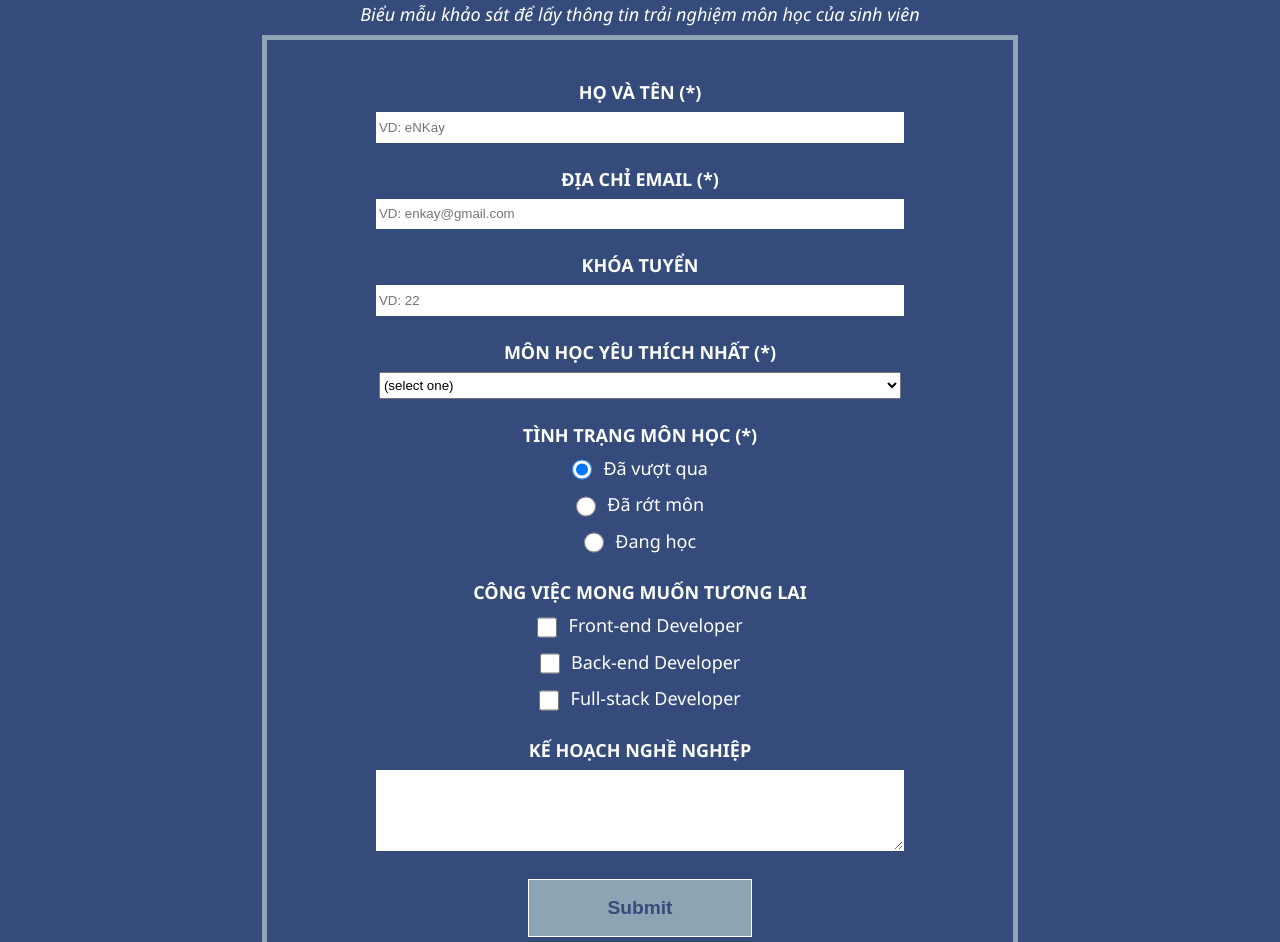
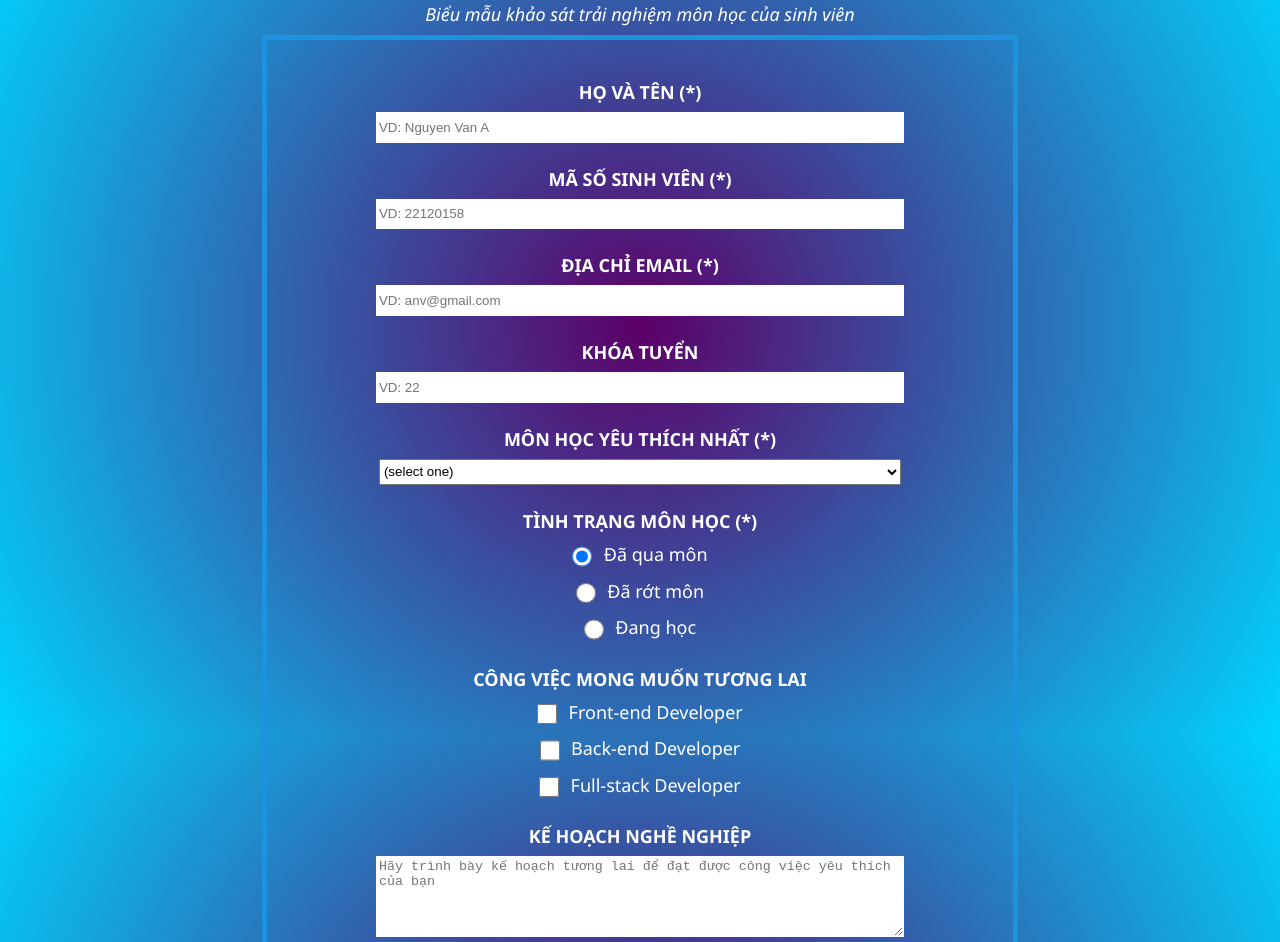
Before and after one commit to OriginalNVK/Front-end-FreeCodeCamp, a plain HTML site: page 1-ResponsiveWeb/PRJ1-SurveyForm/index.html in a window 1280 px wide. Shown: the part 83-1025 px from the top of the page. Drawn offline with Linux system fonts and the light colour scheme.

Commit message:
Complete surveyForm

```diff
--- a/1-ResponsiveWeb/PRJ1-SurveyForm/index.html
+++ b/1-ResponsiveWeb/PRJ1-SurveyForm/index.html
@@ -3,25 +3,29 @@
   <head>
     <meta charset="UTF-8"/>
     <meta name="viewport" content="width=device-width, initial-scale=1.0"/>
-    <title>Original NVK Survey Form</title>
+    <title>NVK Survey Form</title>
     <link rel="stylesheet" href="styles.css"/>
   </head>
   <body>
     <h1 id="title">
-      Biểu mẫu của Original NVK
+      Biểu mẫu của Văn Khánh
     </h1>
     <p id="description">
-      <i>Biểu mẫu khảo sát để lấy thông tin trải nghiệm môn học của sinh viên</i>
+      <i>Biểu mẫu khảo sát trải nghiệm môn học của sinh viên</i>
     </p>
-    <form id="survey-form" method="post" action="https://register-demo.freecodecamp.org">
+    <form id="survey-form" method="post" action="https://demo-register.freecodecamp.org">
       <fieldset>
         <label id="name-label" for="name">
           <b>HỌ VÀ TÊN (*)</b>
-          <input id="name" name="name" type="text" placeholder="VD: eNKay" required/>
+          <input id="name" name="name" type="text" placeholder="VD: Nguyen Van A" required/>
+        </label>
+        <label id="mssv-label" for="mssv">
+          <b>MÃ SỐ SINH VIÊN (*)</b>
+          <input id="mssv" name="mssv" type="text" placeholder="VD: 22120158" required/>
         </label>
         <label id="email-label" for="email">
           <b>ĐỊA CHỈ EMAIL (*)</b>
-          <input id="email" name="email" type="email" placeholder="VD: enkay@gmail.com" required/>
+          <input id="email" name="email" type="email" placeholder="VD: anv@gmail.com" required/>
         </label>
         <label id="number-label" for="number">
           <b>KHÓA TUYỂN</b>
@@ -34,13 +38,15 @@
             <option value="KTLT">Kỹ thuật lập trình</option>
             <option value="DSA">Cấu trúc dữ liệu và giải thuật</option>
             <option value="OOP">Lập trình hướng đối tượng</option>
+            <option value="MMT">Mạng máy tính</option>
+            <option value="IS">Cơ sở dữ liệu</option>
           </select>
         </label>
         <label class="state">
           <b>TÌNH TRẠNG MÔN HỌC (*)</b>
           <label for="passed">
             <input type="radio" id="passed" name="state" class="inline" value="passed" checked/>
-            Đã vượt qua
+            Đã qua môn
          </label>
           <label for="non-passed">
            <input type="radio" id="non-passed" name="state" class="inline" value="non-passed"/>
@@ -68,7 +74,7 @@
         </label>
         <label>
           <b>KẾ HOẠCH NGHỀ NGHIỆP</b>
-          <textarea id="plan" name="plan" rows="5" placehold="Hãy trình bày kế hoạch tương lai để đạt được công việc yêu thích của bạn"></textarea>
+          <textarea id="plan" name="plan" rows="5" placeholder="Hãy trình bày kế hoạch tương lai để đạt được công việc yêu thích của bạn"></textarea>
           <input type="submit" id="submit" value="Submit"/>
         </label>
       </fieldset>
--- a/1-ResponsiveWeb/PRJ1-SurveyForm/styles.css
+++ b/1-ResponsiveWeb/PRJ1-SurveyForm/styles.css
@@ -2,7 +2,7 @@ body {
 	width: 100%;
 	height: 100vh;
 	margin: 0;
-	background-color: #344b7b;
+	background-image: radial-gradient(circle, #5c0067 0%, #00d4ff 100%);
 	color: #ffffff;
 	font-family: Segoe Ui;
 	font-size: 18px;
@@ -22,7 +22,7 @@ form {
 
 fieldset {
 	padding: 1rem 0;
-	border: 5px solid #8ca4b4;
+	border: 5px solid #1d92df;
 }
 
 label {
@@ -74,6 +74,7 @@ input[type="submit"] {
 	margin: 1.5em auto;
 	font-size: 1.2rem;
 	font-weight: bold;
-	background-color: #8ca4b4;
+	background-color: #7891a2;
 	color: #344b7b;
+	border-radius: 5px;
 }
```
